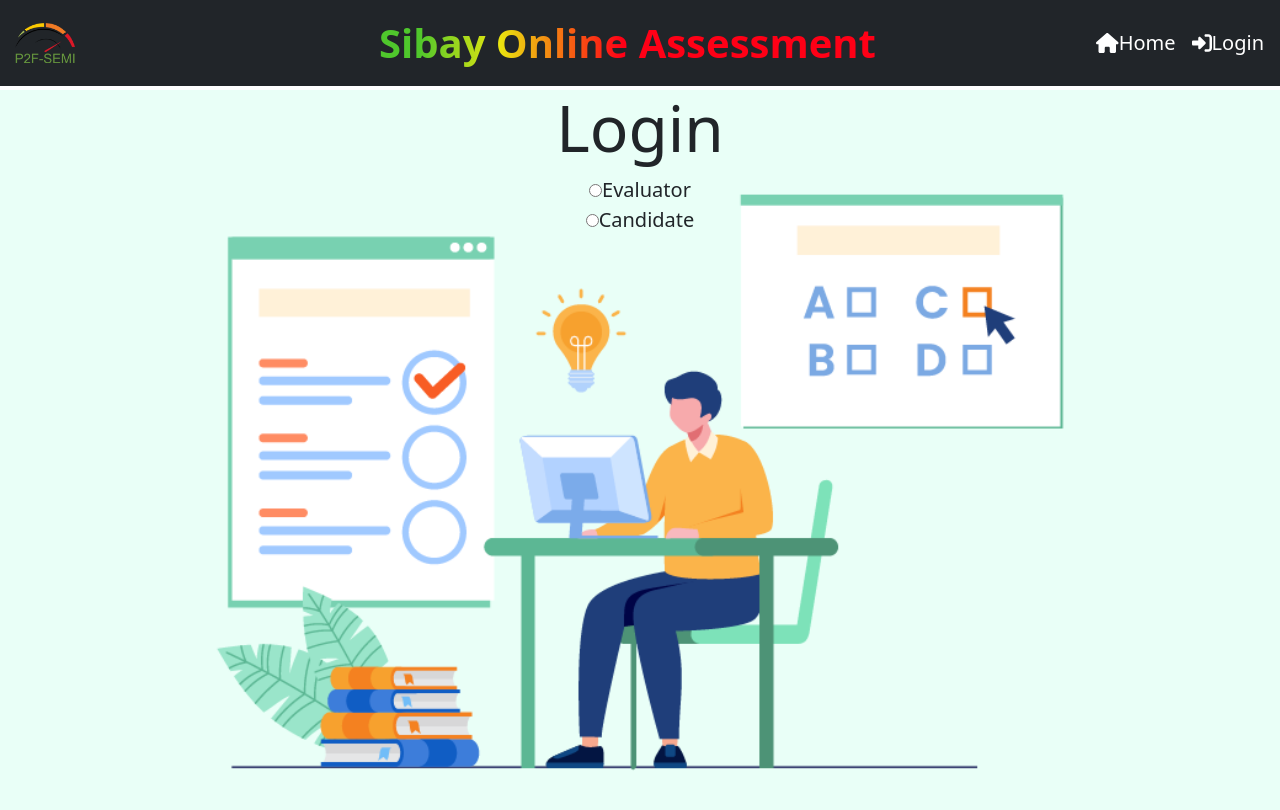
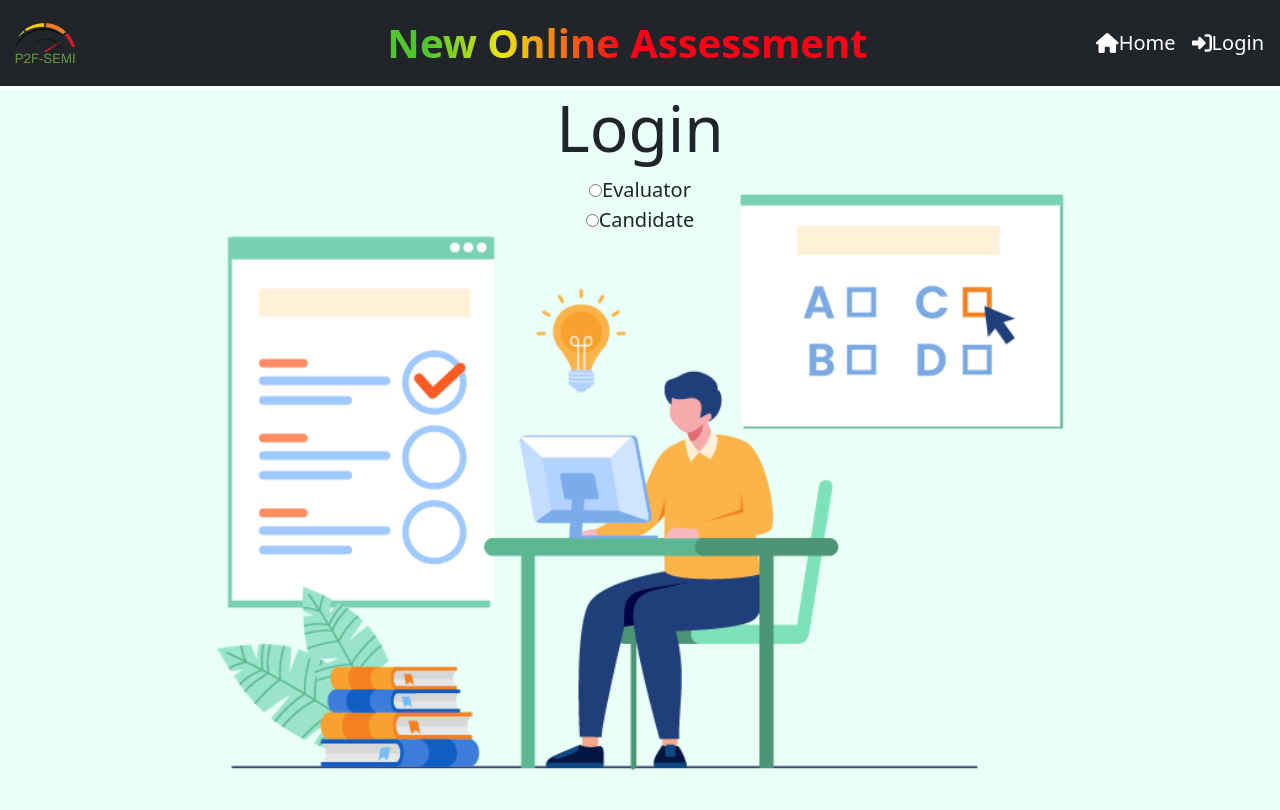
Before and after one commit to Vani-Adimulam/tesversion_2, a React (Create React App) app in the folder Client/: page /login in a window 1280 px wide. Shown: the top 810 px of the page. Built offline with nearby package versions, Linux system fonts and the light colour scheme; the HTML template or start-up script is replaced by a standard one.

Commit message:
Uopdated Nav

```diff
--- a/Client/src/Nav.jsx
+++ b/Client/src/Nav.jsx
@@ -43,7 +43,7 @@ const Nav = () => {
         }}
         className="navbar-brand"
       >
-        Sibay Online Assessment
+        New Online Assessment
       </span>
       <div className="d-flex">
         {showHomeLink && (
```
